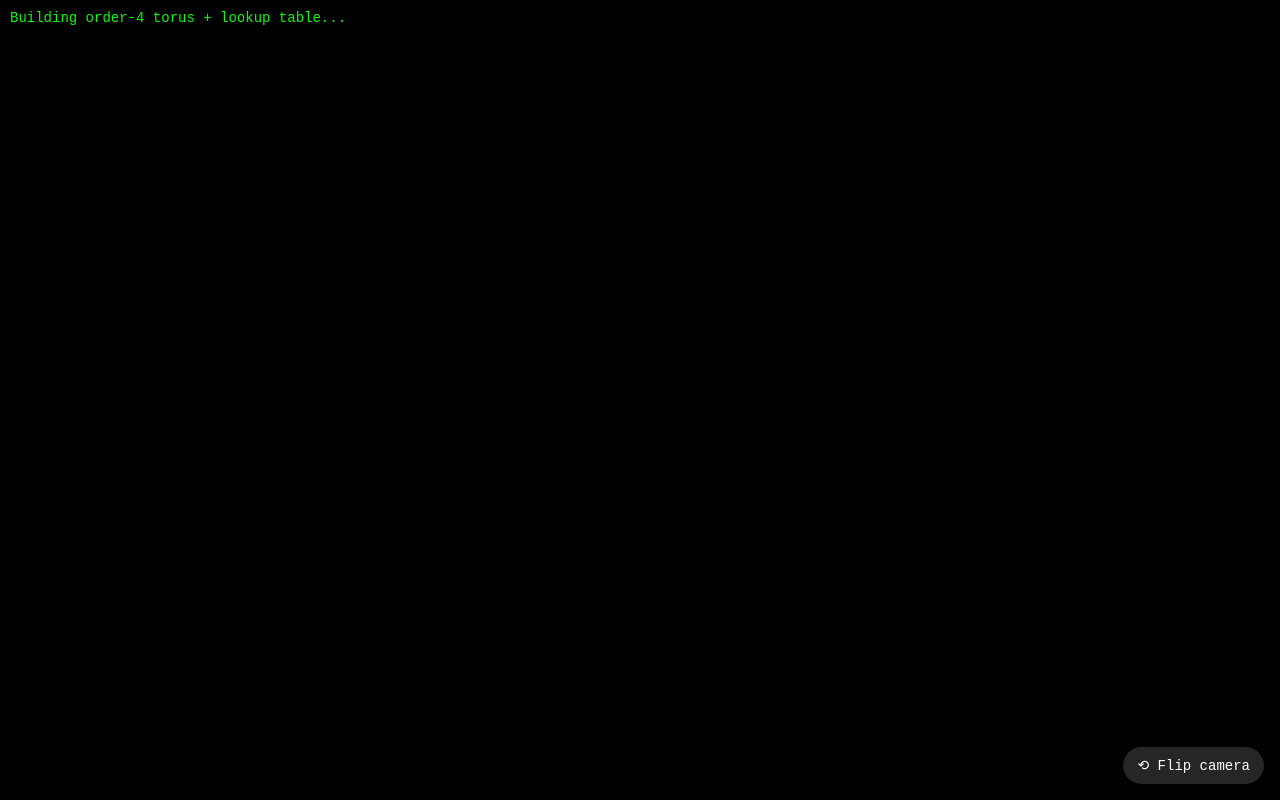
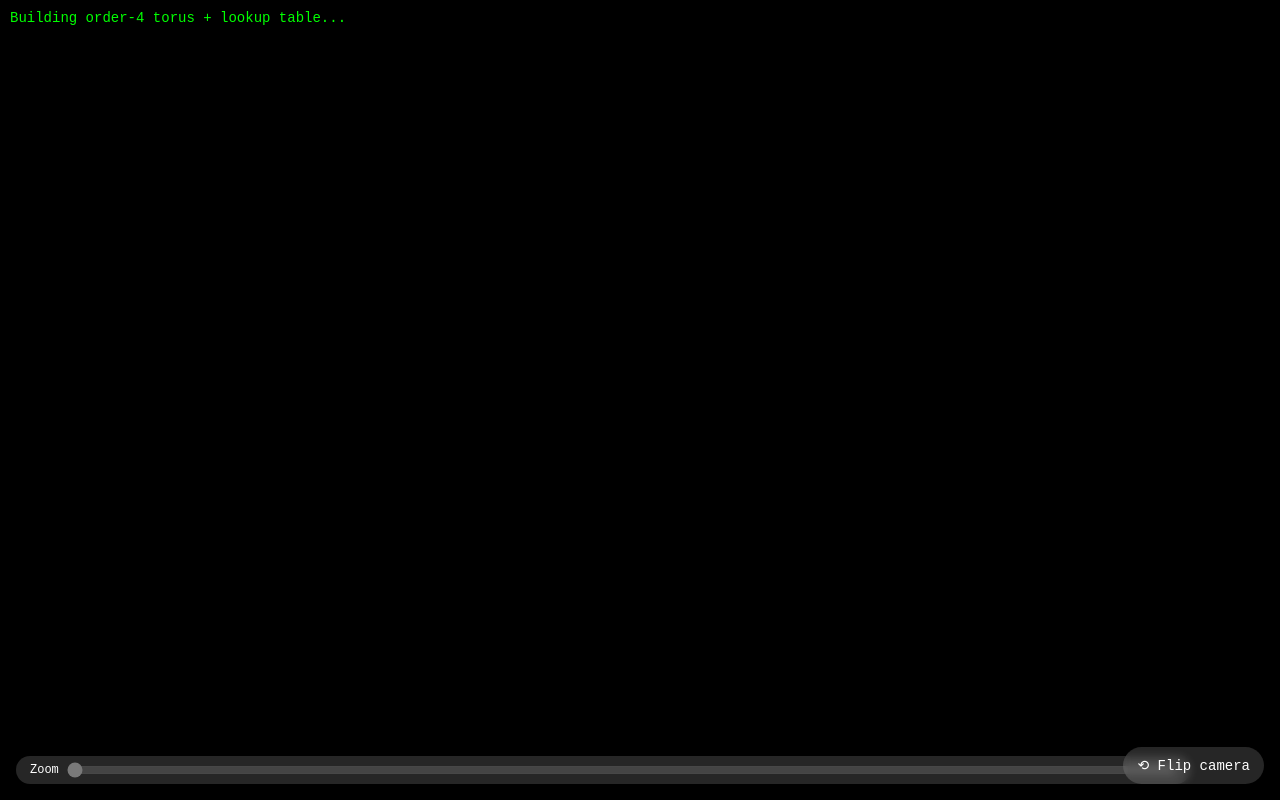
Before and after one commit to Zakgriffin/table-topple, a website built with Vite: page index.html in a window 1280 px wide. Built offline with nearby package versions, Linux system fonts and the light colour scheme; no server answers.

Commit message:
Edit index.html

```diff
--- a/index.html
+++ b/index.html
@@ -26,11 +26,24 @@
     font-family: monospace; font-size: 14px; backdrop-filter: blur(4px);
   }
   #switchCam:active { background: rgba(255,255,255,0.3); }
+  #zoomBox {
+    position: fixed; bottom: 16px; left: 16px; right: 90px; z-index: 10;
+    display: flex; align-items: center; gap: 8px;
+    background: rgba(255,255,255,0.15); backdrop-filter: blur(4px);
+    border-radius: 999px; padding: 6px 14px;
+  }
+  #zoomLabel { color: white; font-family: monospace; font-size: 12px; white-space: nowrap; }
+  #zoom { flex: 1; accent-color: #0f0; }
+  #zoom:disabled { accent-color: #f00; opacity: 0.5; }
 </style>
 </head>
 <body>
 <canvas id="c"></canvas>
 <div id="status">Starting camera...</div>
+<div id="zoomBox">
+  <span id="zoomLabel">Zoom</span>
+  <input type="range" id="zoom" min="0" max="1" step="0.01" value="0" disabled>
+</div>
 <button id="switchCam" title="Switch camera">⟲ Flip camera</button>
 <script type="module" src="/src/main.ts"></script>
 </body>
```
